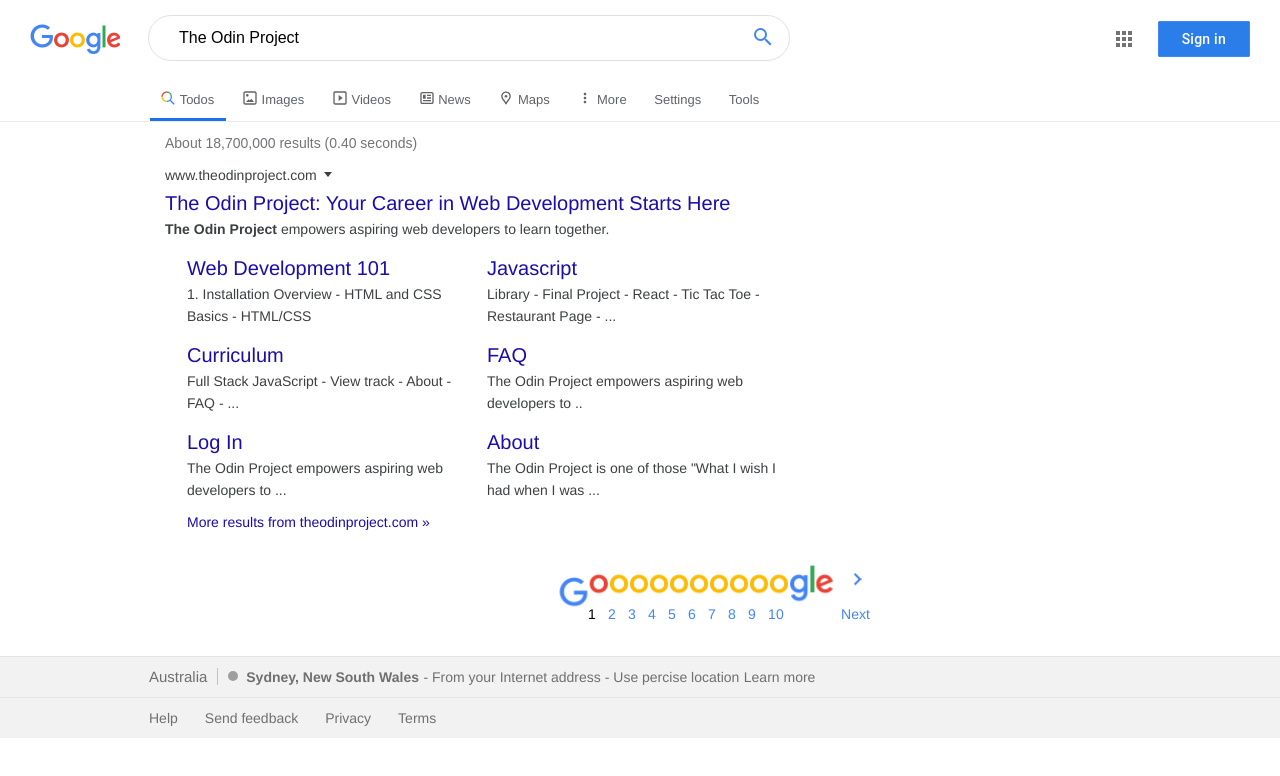
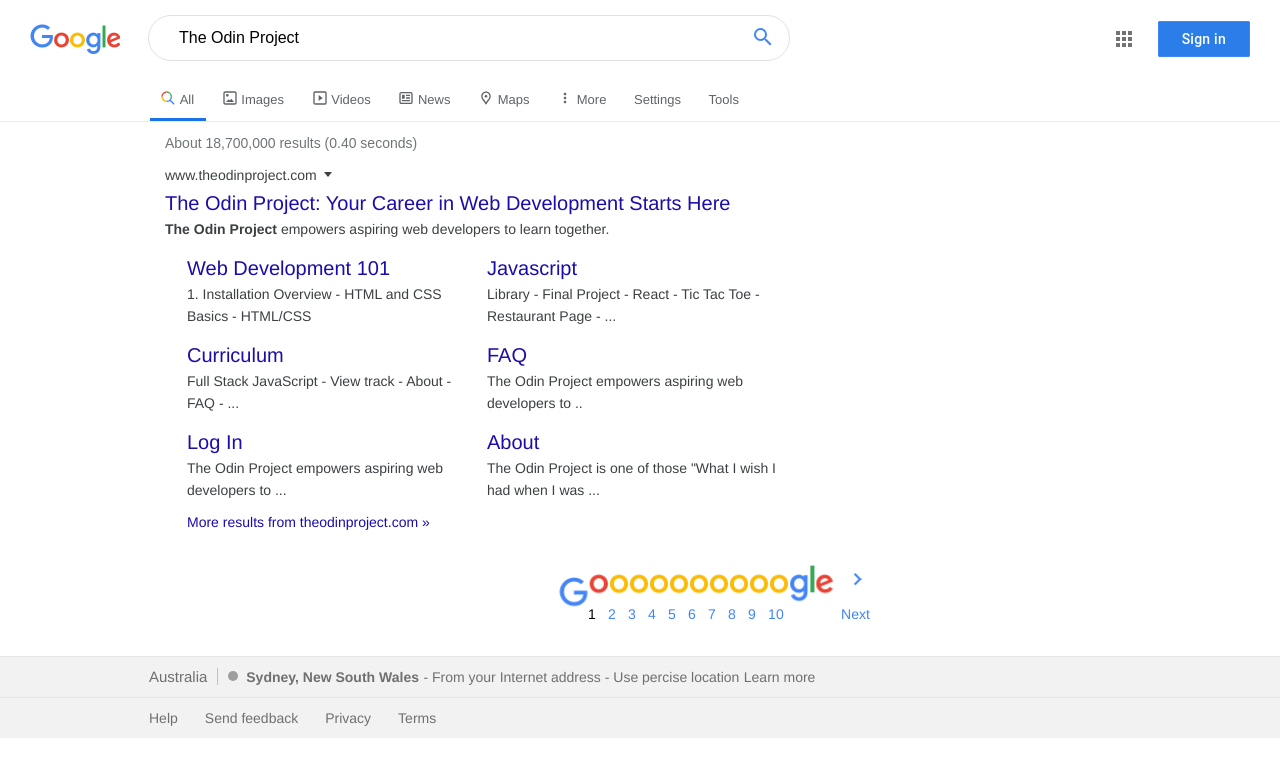
Before and after one commit to hieu-ng/google-homepage, a plain HTML site: page search.html in a window 1280 px wide. Drawn offline with Linux system fonts and the light colour scheme.

Commit message:
Minor modification on search page

```diff
--- a/search.html
+++ b/search.html
@@ -88,7 +88,7 @@
               ></path>
             </svg>
           </span>
-          <p>Todos</p>
+          <p>All</p>
         </li>
         <li class="options-li">
           <a
```
